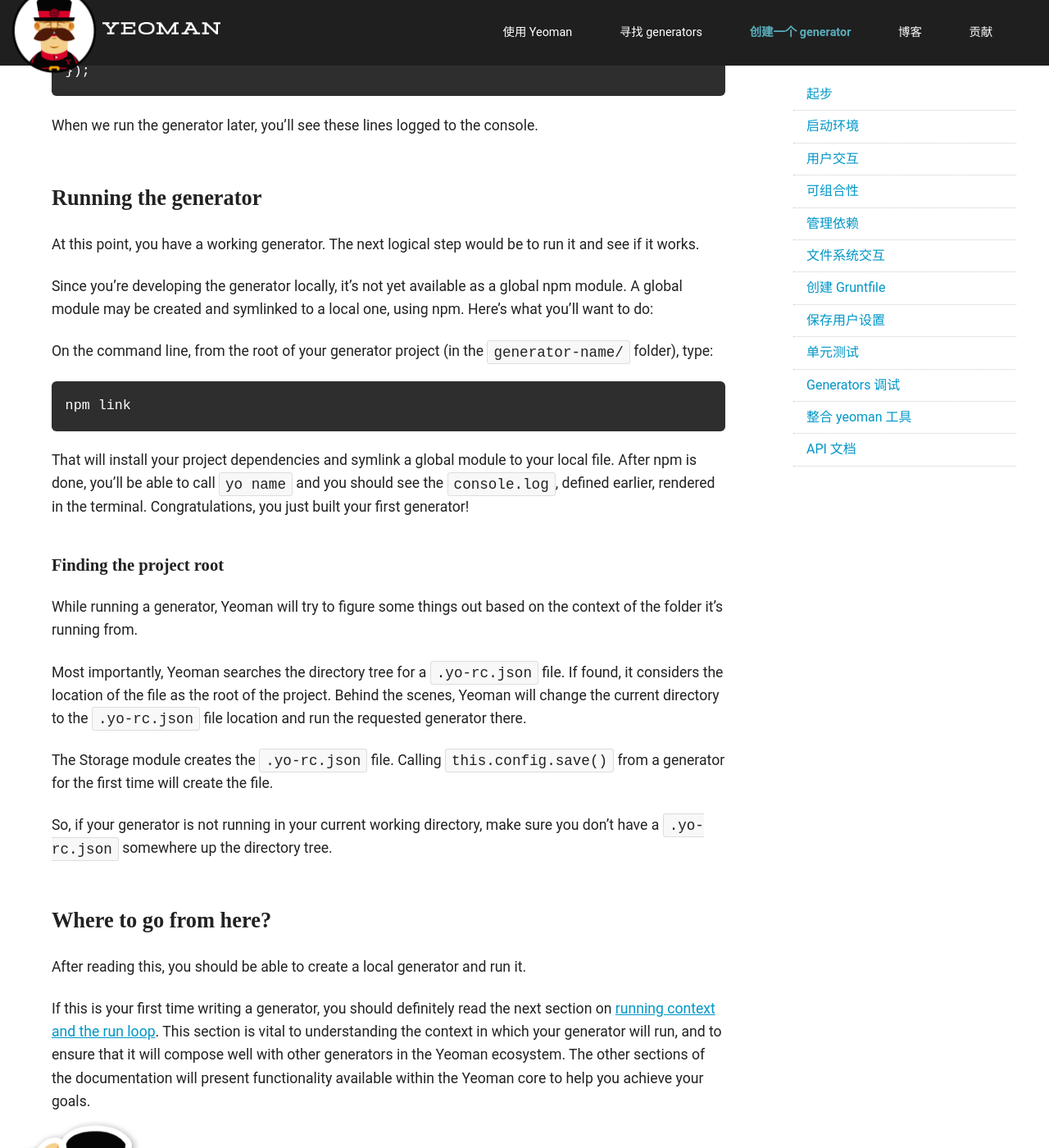
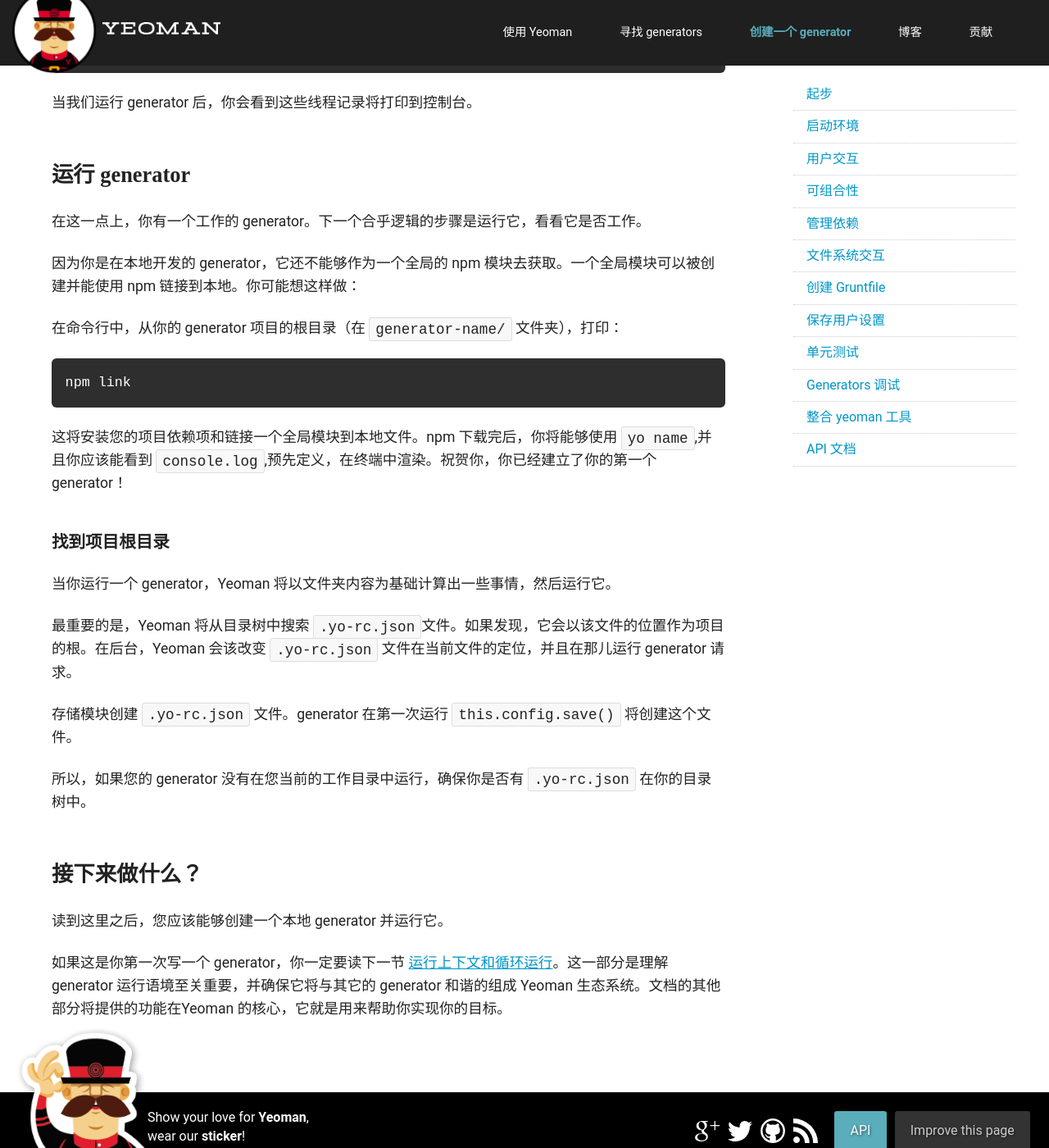
Before and after one commit to yowebapp/yowebapp.github.io, a Jekyll site: the page built from app/authoring/index.md, in a window 1280 px wide and 1400 px high, scrolled down 4281 px. Shown: the whole window at 82% size. Built offline with Jekyll 4.4.1, drawn with Linux system fonts in a browser that asks for light colours; nearby versions of some CDN libraries; some web fonts are replaced; Markdown is read by kramdown in place of the engine named in the settings; some of the changed text lies outside the part shown.

Commit message:
translate other part

````diff
--- a/app/authoring/index.md
+++ b/app/authoring/index.md
@@ -96,11 +96,11 @@
 
 ## 扩展 generator
 
-Once you have this structure in place, it's time to write the actual generator.
+一旦你的结构准备就绪，就可以开始写一个实际的 generator 了。
 
-Yeoman offers a base generator which you can extend to implement your own behavior. This base generator will add most of the functionalities you'd expect to ease your task.
+Yeoman 提供了一个基础的 generator，你可以扩展到实现你自己的行为。这个基本的 generator 将添加大部分的功能，希望能减轻你的任务。
 
-Here's how you extend the base generator:
+怎样由这个基本的 generator 去扩展呢：
 
 ```js
 var generators = require('yeoman-generator');
@@ -108,15 +108,15 @@
 module.exports = generators.Base.extend();
 ```
 
-The `extend` method will extend the base class and allow you to provide a new prototype. This functionality comes from the [Class-extend](https://github.com/SBoudrias/class-extend) module and should be familiar if you've ever worked with Backbone.
+这个 `extend` 方法将扩展基本的类并允许你提供一个新的原型。此功能来自 [Class-extend](https://github.com/SBoudrias/class-extend) 模块，并且如果你使用过 Backbone 你应该很熟悉。
 
-We assign the extended generator to `module.exports` to make it available to the ecosystem. This is how we [export modules in Node.js](https://nodejs.org/api/modules.html#modules_module_exports).
+我们将扩展的 generator 分配给 `module.exports`，使其能够提供给生态系统。这就是我们在 [Node.js 的接口模块](https://nodejs.org/api/modules.html#modules_module_exports)。
 
-### Overwriting the constructor
+### 重写构造函数
 
-Some generator methods can only be called inside the `constructor` function. These special methods may do things like set up important state controls and may not function outside of the constructor.
+一些 generator 方法只能在 `cconstrutor` 函数中调用。这些特殊的方法可以做类似设置重要的状态控件的事情，也可能不在构造函数之外的函数。
 
-To override the generator constructor, you pass a constructor function to `extend()` like so:
+重写 generator 构造器，你可以通过一个构造函数去 `extend()` 像这样：
 
 ```js
 module.exports = generators.Base.extend({
@@ -131,11 +131,11 @@
 });
 ```
 
-### Adding your own functionality
+### 添加你自己的功能
 
-Every method added to the prototype is run once the generator is called--and usually in sequence. But, as we'll see in the next section, some special method names will trigger a specific run order.
+每个被加入到原型的方法，generator 都会运行一次，这叫做常驻序列。但是，正如我们在下一节中看到的，一些特殊的方法名称将触发一个特定的运行顺序。
 
-Let's add some methods:
+让我们添加一些方法：
 
 ```js
 module.exports = generators.Base.extend({
@@ -148,37 +148,37 @@
 });
 ```
 
-When we run the generator later, you'll see these lines logged to the console.
+当我们运行 generator 后，你会看到这些线程记录将打印到控制台。
 
 
-## Running the generator
+## 运行 generator
 
-At this point, you have a working generator. The next logical step would be to run it and see if it works.
+在这一点上，你有一个工作的 generator。下一个合乎逻辑的步骤是运行它，看看它是否工作。
 
-Since you're developing the generator locally, it's not yet available as a global npm module. A global module may be created and symlinked to a local one, using npm. Here's what you'll want to do:
+因为你是在本地开发的 generator，它还不能够作为一个全局的 npm 模块去获取。一个全局模块可以被创建并能使用 npm 链接到本地。你可能想这样做：
 
-On the command line, from the root of your generator project (in the `generator-name/` folder), type:
+在命令行中，从你的 generator 项目的根目录（在 `generator-name/` 文件夹），打印：
 
 ```
 npm link
 ```
 
-That will install your project dependencies and symlink a global module to your local file. After npm is done, you'll be able to call `yo name` and you should see the `console.log`, defined earlier, rendered in the terminal. Congratulations, you just built your first generator!
+这将安装您的项目依赖项和链接一个全局模块到本地文件。npm 下载完后，你将能够使用 `yo name`,并且你应该能看到 `console.log`,预先定义，在终端中渲染。祝贺你，你已经建立了你的第一个 generator！
 
 
-### Finding the project root
+### 找到项目根目录
 
-While running a generator, Yeoman will try to figure some things out based on the context of the folder it's running from.
+当你运行一个 generator，Yeoman 将以文件夹内容为基础计算出一些事情，然后运行它。
 
-Most importantly, Yeoman searches the directory tree for a `.yo-rc.json` file. If found, it considers the location of the file as the root of the project. Behind the scenes, Yeoman will change the current directory to the `.yo-rc.json` file location and run the requested generator there.
+最重要的是，Yeoman 将从目录树中搜索 `.yo-rc.json`文件。如果发现，它会以该文件的位置作为项目的根。在后台，Yeoman 会该改变 `.yo-rc.json` 文件在当前文件的定位，并且在那儿运行 generator 请求。
 
-The Storage module creates the `.yo-rc.json` file. Calling `this.config.save()` from a generator for the first time will create the file.
+存储模块创建 `.yo-rc.json` 文件。generator 在第一次运行 `this.config.save()` 将创建这个文件。
 
-So, if your generator is not running in your current working directory, make sure you don't have a `.yo-rc.json` somewhere up the directory tree.
+所以，如果您的 generator 没有在您当前的工作目录中运行，确保你是否有 `.yo-rc.json` 在你的目录树中。
 
 
-## Where to go from here?
+## 接下来做什么？
 
-After reading this, you should be able to create a local generator and run it.
+读到这里之后，您应该能够创建一个本地 generator 并运行它。
 
-If this is your first time writing a generator, you should definitely read the next section on [running context and the run loop](/authoring/running-context.html). This section is vital to understanding the context in which your generator will run, and to ensure that it will compose well with other generators in the Yeoman ecosystem. The other sections of the documentation will present functionality available within the Yeoman core to help you achieve your goals.
+如果这是你第一次写一个 generator，你一定要读下一节 [运行上下文和循环运行](/authoring/running-context.html)。这一部分是理解 generator 运行语境至关重要，并确保它将与其它的 generator 和谐的组成 Yeoman 生态系统。文档的其他部分将提供的功能在Yeoman 的核心，它就是用来帮助你实现你的目标。
````
